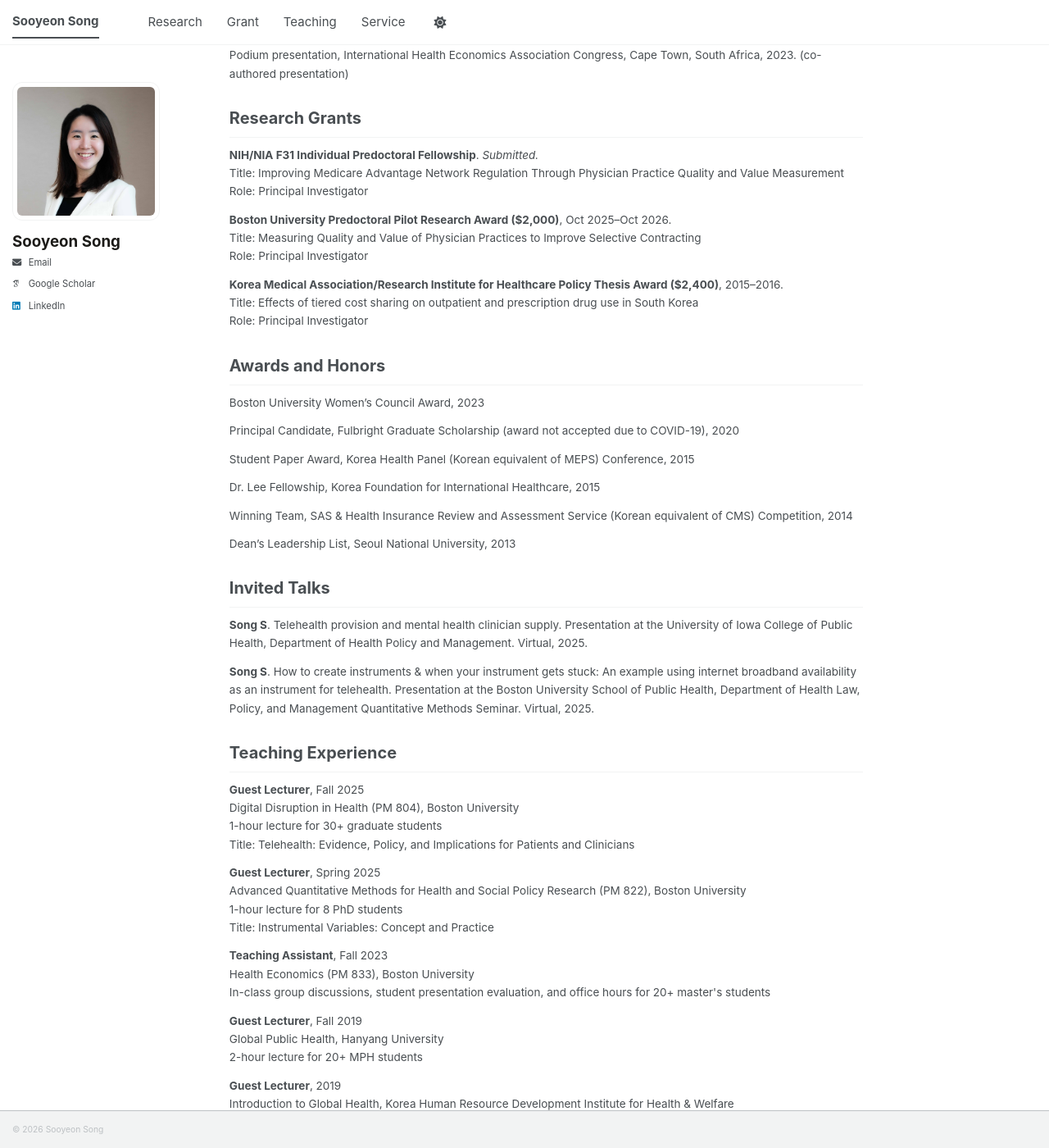
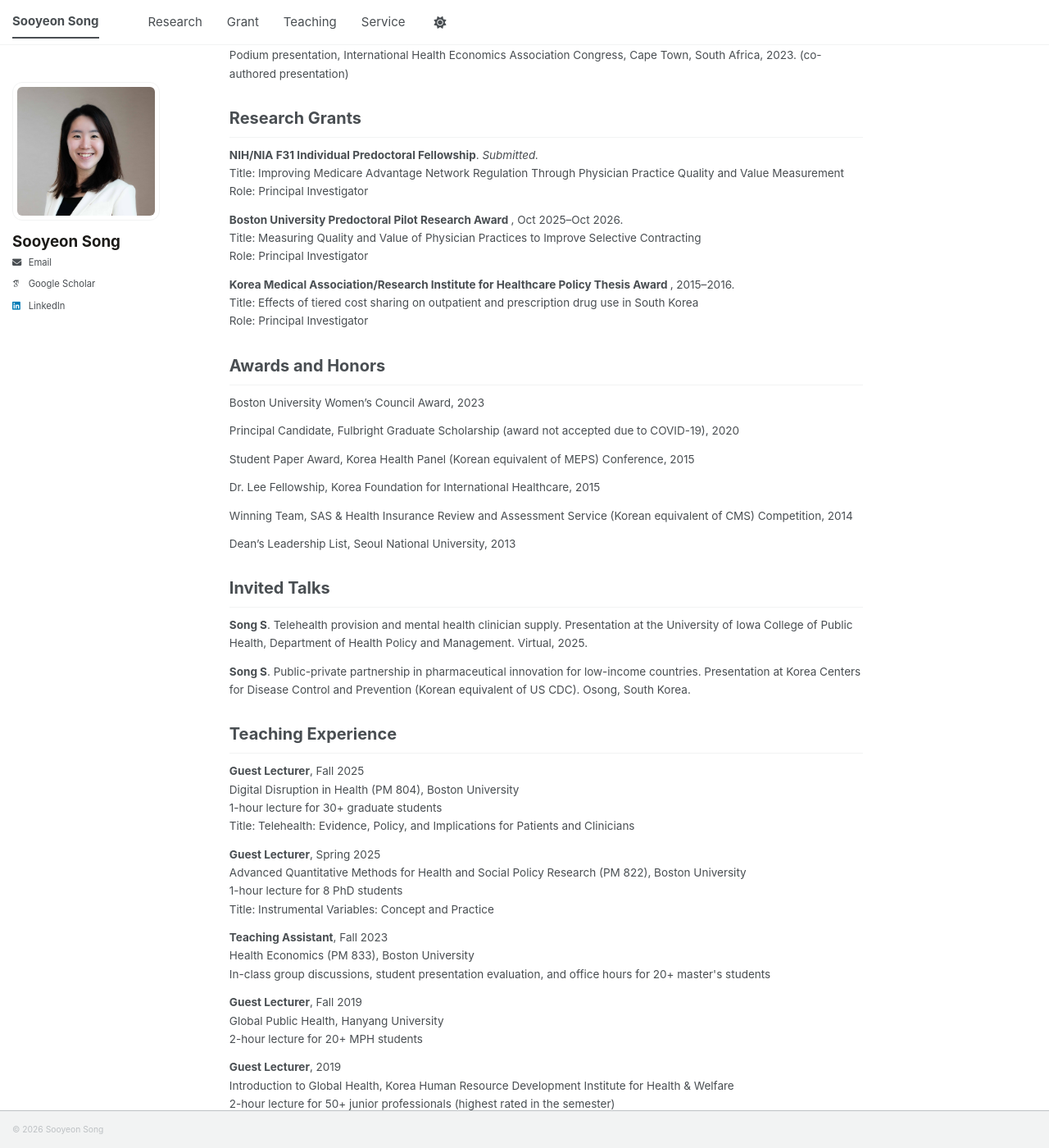
Before and after one commit to sooyeonsong/sooyeonsong.github.io, a Jekyll site: the page built from _pages/about.md, in a window 1280 px wide and 1400 px high, scrolled down 2116 px. Shown: the whole window at 82% size. Built offline with Jekyll 4.4.1, drawn with Linux system fonts in a browser that asks for light colours; some web fonts are replaced; a script bundle is joined from its source files by our own code; library files that are not in the unit come from our copies.

Commit message:
Fix formatting of awards and presentations section

```diff
--- a/_pages/about.md
+++ b/_pages/about.md
@@ -75,9 +75,9 @@ Before beginning doctoral training, I worked in global health policy and managem
 <div class="pub-list" markdown="0">
 <p><strong>NIH/NIA F31 Individual Predoctoral Fellowship</strong>. <em>Submitted.</em><br>Title: Improving Medicare Advantage Network Regulation Through Physician Practice Quality and Value Measurement<br>Role: Principal Investigator</p>
 
-<p><strong>Boston University Predoctoral Pilot Research Award ($2,000)</strong>, Oct 2025&ndash;Oct 2026.<br>Title: Measuring Quality and Value of Physician Practices to Improve Selective Contracting<br>Role: Principal Investigator</p>
+<p><strong>Boston University Predoctoral Pilot Research Award </strong>, Oct 2025&ndash;Oct 2026.<br>Title: Measuring Quality and Value of Physician Practices to Improve Selective Contracting<br>Role: Principal Investigator</p>
 
-<p><strong>Korea Medical Association/Research Institute for Healthcare Policy Thesis Award ($2,400)</strong>, 2015&ndash;2016.<br>Title: Effects of tiered cost sharing on outpatient and prescription drug use in South Korea<br>Role: Principal Investigator</p>
+<p><strong>Korea Medical Association/Research Institute for Healthcare Policy Thesis Award </strong>, 2015&ndash;2016.<br>Title: Effects of tiered cost sharing on outpatient and prescription drug use in South Korea<br>Role: Principal Investigator</p>
 </div>
 
 <h2 id="awards">Awards and Honors</h2>
@@ -101,7 +101,7 @@ Before beginning doctoral training, I worked in global health policy and managem
 <div class="pub-list" markdown="0">
 <p><strong>Song S</strong>. Telehealth provision and mental health clinician supply. Presentation at the University of Iowa College of Public Health, Department of Health Policy and Management. Virtual, 2025.</p>
 
-<p><strong>Song S</strong>. How to create instruments &amp; when your instrument gets stuck: An example using internet broadband availability as an instrument for telehealth. Presentation at the Boston University School of Public Health, Department of Health Law, Policy, and Management Quantitative Methods Seminar. Virtual, 2025.</p>
+<p><strong>Song S</strong>. Public-private partnership in pharmaceutical innovation for low-income countries. Presentation at Korea Centers for Disease Control and Prevention (Korean equivalent of US CDC). Osong, South Korea. </p>
 </div>
 
 <h2 id="teaching">Teaching Experience</h2>
```
